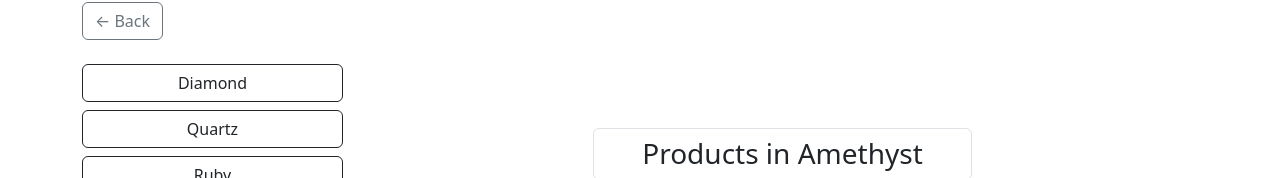
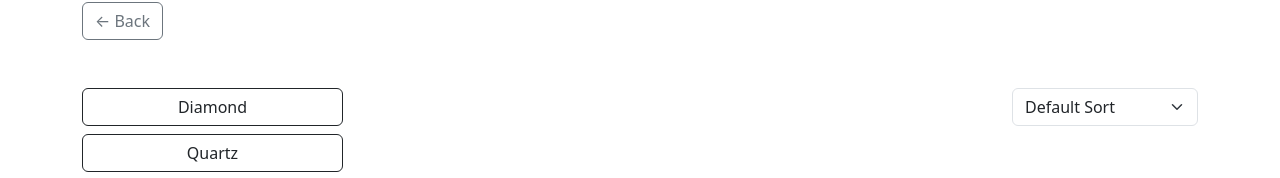
Before and after one commit to TomTom1194/Rockparadise, a React (Create React App) app: page /productlist/Amethyst in a window 1280 px wide. Shown: the part 146-324 px from the top of the page. Built offline with nearby package versions, Linux system fonts and the light colour scheme.

Commit message:
upload10

```diff
--- a/src/Components/Home/SellSection.jsx
+++ b/src/Components/Home/SellSection.jsx
@@ -1,4 +1,3 @@
-// SellSection.jsx
 import React from "react";
 import rockData from "../../data/rock.json";
 import SmallCard from "./Smallcard";
--- a/src/Components/Home/Smallcard.jsx
+++ b/src/Components/Home/Smallcard.jsx
@@ -1,6 +1,6 @@
 import React from "react";
 import { Link } from "react-router-dom";
-import "../../../src/index.css"; // tạo file CSS này
+import "../../../src/index.css";
 
 function SmallCard({ product }) {
   return (
--- a/src/pages/Productdetail.jsx
+++ b/src/pages/Productdetail.jsx
@@ -1,4 +1,3 @@
-// src/pages/Productdetail.jsx
 import React, { useState, useEffect } from "react";
 import { useParams,useNavigate, Link } from "react-router-dom";
 import rockData from "../data/rock.json";
--- a/src/pages/Productlist.jsx
+++ b/src/pages/Productlist.jsx
@@ -9,7 +9,7 @@ function Productlist() {
   const navigate = useNavigate();
   const [showCategory, setShowCategory] = useState(false);
   const [navbarHeight, setNavbarHeight] = useState(0);
-
+  const [sortOrder, setSortOrder] = useState('default');
 
   useEffect(() => {
     const navbar = document.querySelector(".navbar");
@@ -22,19 +22,28 @@ function Productlist() {
     (p) => p.type === category || p.brand === category
   );
 
+  let sortedProducts = [...filteredProducts];
+  if (sortOrder === 'low-to-high') {
+    sortedProducts.sort((a, b) => a.price - b.price);
+  } else if (sortOrder === 'high-to-low') {
+    sortedProducts.sort((a, b) => b.price - a.price);
+  }
+
+  const finalProducts = sortedProducts;
+
   return (
     <div className="container py-5">
+      {/* Mobile/Desktop Header */}
       <div
-        className="d-flex justify-content-between align-items-center mb-4 "
+        className="d-flex justify-content-between align-items-center mb-4"
         style={{ position: "sticky", top: navbarHeight, zIndex: 10, background: "#fff" }}
       >
         <button
-          className="btn btn-outline-secondary "
+          className="btn btn-outline-secondary"
           onClick={() => navigate(-1)}
         >
           ← Back
         </button>
-
         <button
           className={`filter-btn btn d-md-none ${
             showCategory ? "btn-dark text-white" : "btn-outline-dark text-dark"
@@ -45,7 +54,7 @@ function Productlist() {
         </button>
       </div>
 
-      {/* Mobile-only sidebar */}
+      {/* Mobile Sidebar */}
       {showCategory && (
         <div
           className="d-md-none mb-4"
@@ -60,8 +69,9 @@ function Productlist() {
           <Category layout="v" onCategoryClick={() => setShowCategory(false)} />
         </div>
       )}
-      <div className="row">
-        {/* Desktop sidebar */}
+
+      <div className="row mt-md-5">
+        {/* Desktop Sidebar */}
         <div
           className="d-none d-md-block col-md-3"
           style={{
@@ -71,14 +81,26 @@ function Productlist() {
             zIndex: 1
           }}
         >
-          <Category layout="v"/>
+          <Category layout="v" />
         </div>
 
-        {/* Product list */}
+        {/* Product List Content */}
         <div className="col-12 col-md-9">
+          <div className="d-flex justify-content-end mb-4">
+            <select
+              className="form-select w-auto"
+              value={sortOrder}
+              onChange={(e) => setSortOrder(e.target.value)}
+            >
+              <option value="default">Default Sort</option>
+              <option value="low-to-high">Price: Low to High</option>
+              <option value="high-to-low">Price: High to Low</option>
+            </select>
+          </div>
+
           <SellSection
             title={`Products in ${category}`}
-            products={filteredProducts}
+            products={finalProducts}
             showViewMoreButton={false}
           />
         </div>
--- a/src/pages/ViewmoreList.jsx
+++ b/src/pages/ViewmoreList.jsx
@@ -1,13 +1,15 @@
-// src/pages/ViewmoreList.jsx
-import React from "react";
-import { useParams, useNavigate, useLocation } from "react-router-dom"; // Thêm useLocation
+import React, { useState } from "react";
+import { useParams, useNavigate, useLocation } from "react-router-dom";
 import rockData from "../data/rock.json";
 import SellSection from "../Components/Home/SellSection";
+import Category from "../Components/Category";
 
 function ViewmoreList() {
   const { title } = useParams();
   const navigate = useNavigate();
-  const location = useLocation(); // Lấy state từ location
+  const location = useLocation();
+
+  const [sortOrder, setSortOrder] = useState('default');
 
   const homeSectionMap = {
     "Best Seller": ["J001", "J003", "J005", "J007", "GEM001", "GEM003", "GEM005", "GEM007"],
@@ -15,31 +17,49 @@ function ViewmoreList() {
     "Latest": ["J009", "J010", "J011", "J012", "GEM009", "GEM010", "GEM011", "GEM012"],
   };
 
-
   const fixedIds = location.state?.ids || homeSectionMap[title] || [];
   const displayTitle = location.state?.title || title;
 
   const fixedProducts = rockData.filter((p) => fixedIds.includes(p.id));
-
   const remainingProducts = rockData
     .filter((p) => !fixedIds.includes(p.id))
     .sort(() => Math.random() - 0.5)
     .slice(0, 11);
 
-  const finalProducts = [...fixedProducts, ...remainingProducts];
+  let finalProducts = [...fixedProducts, ...remainingProducts];
+
+  let sortedProducts = [...finalProducts];
+  if (sortOrder === 'low-to-high') {
+    sortedProducts.sort((a, b) => a.price - b.price);
+  } else if (sortOrder === 'high-to-low') {
+    sortedProducts.sort((a, b) => b.price - a.price);
+  }
 
   return (
     <div className="container py-5">
-      <button
-        className="btn btn-outline-secondary mb-4"
-        onClick={() => navigate(-1)}
-      >
-        ← Back
-      </button>
+      <div className="d-flex justify-content-between align-items-center mb-4">
+        <button
+          className="btn btn-outline-secondary"
+          onClick={() => navigate(-1)}
+        >
+          ← Back
+        </button>
+
+        {/* Dropdown  */}
+        <select
+          className="form-select w-auto"
+          value={sortOrder}
+          onChange={(e) => setSortOrder(e.target.value)}
+        >
+          <option value="default">Default Sort</option>
+          <option value="low-to-high">Price: Low to High</option>
+          <option value="high-to-low">Price: High to Low</option>
+        </select>
+      </div>
 
       <SellSection
         title={`${displayTitle}`}
-        products={finalProducts}
+        products={sortedProducts}
         showViewMoreButton={false}
       />
     </div>
```
Also changed, not shown: src/Components/Productdetail/Comment.jsx (deleted), src/Components/Productdetail/Largecard.jsx (deleted), src/Components/Productdetail/Productdesc.jsx (deleted). Lines whose indentation alone changed are shown as unchanged.
